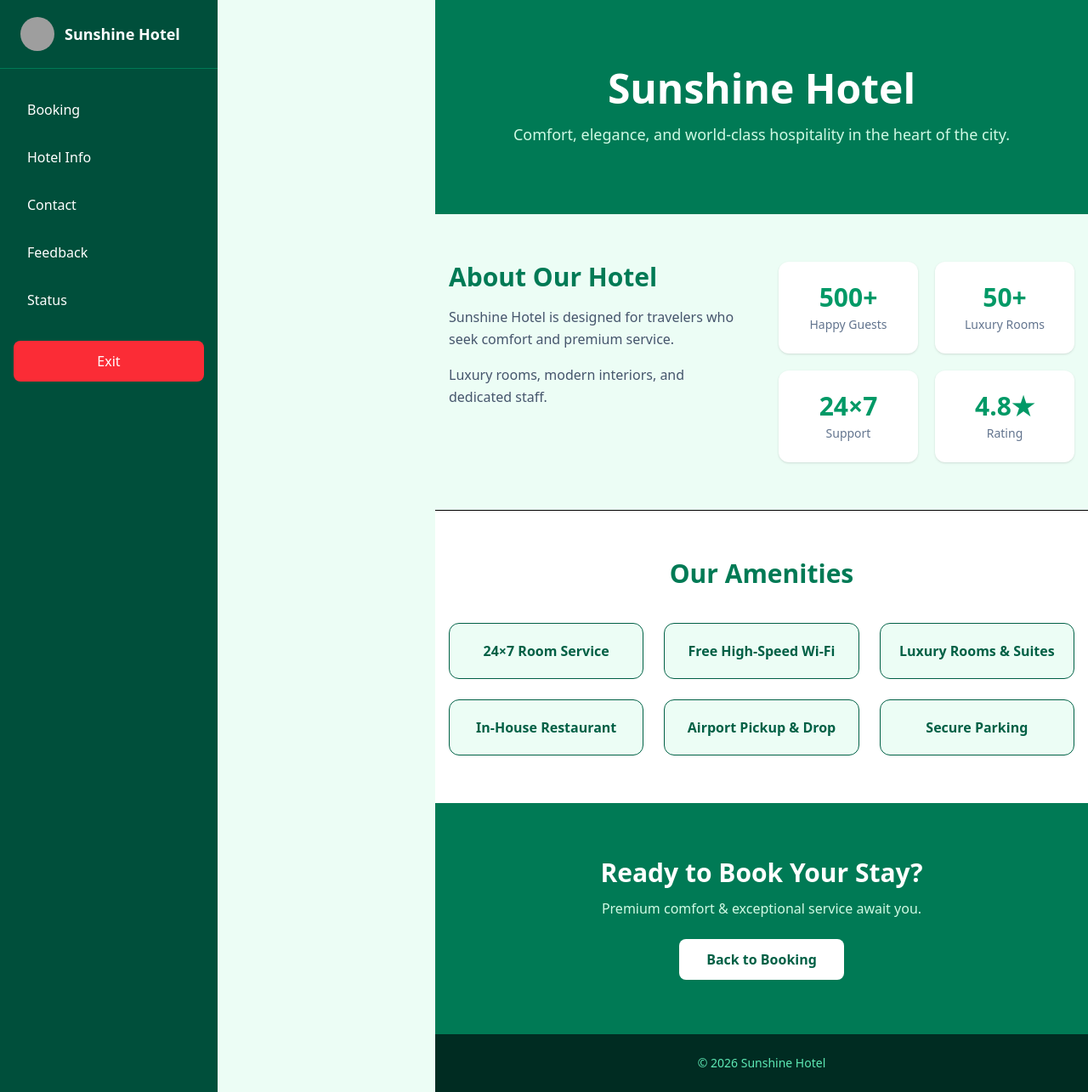
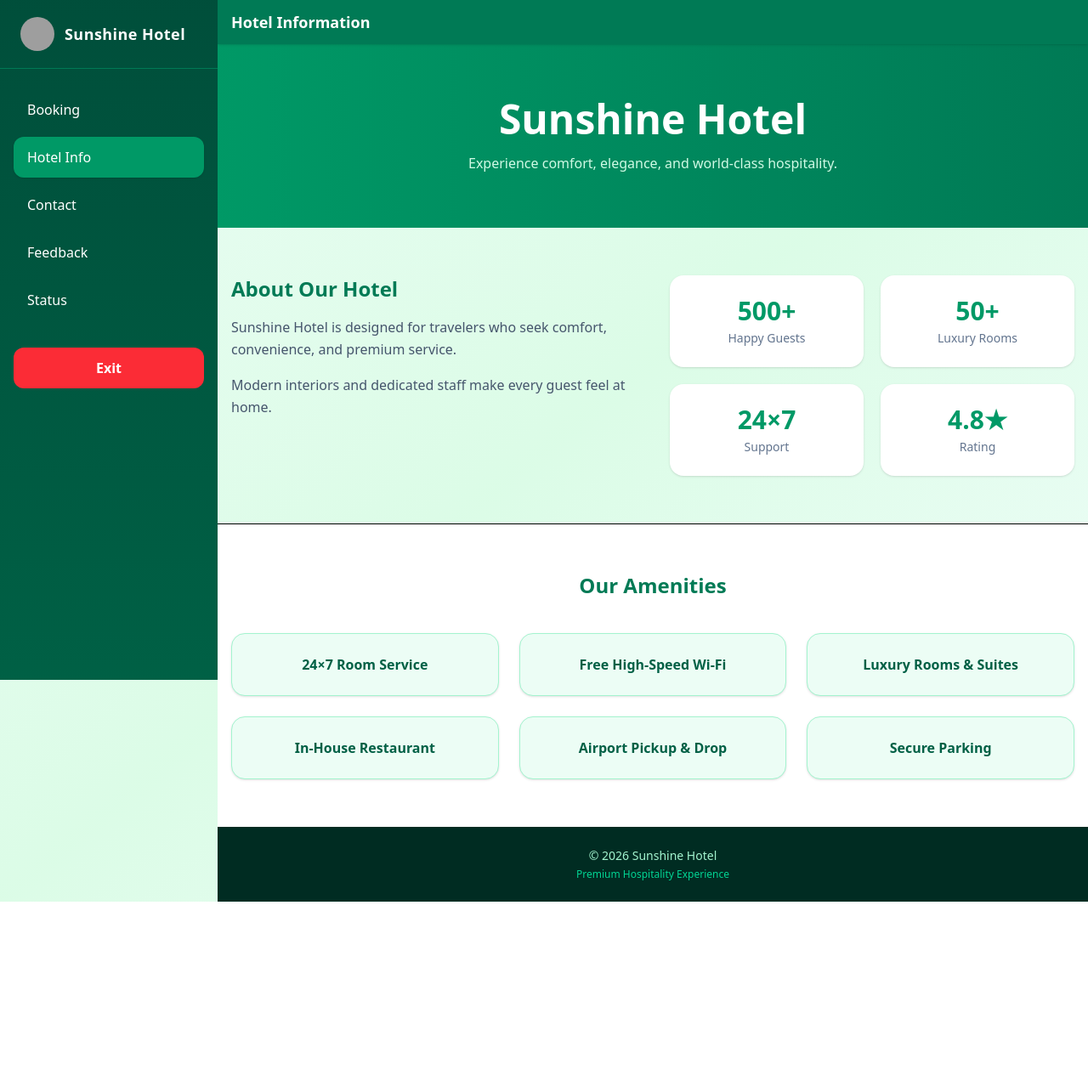
Before and after one commit to Aditya-osa/hotel-frontend, a React (Vite) app: page /hotel-info in a window 1280 px wide. Shown: the whole page at 85% size. After the commit the page ends 1061 px from the top, so only its background shows below. Built offline with nearby package versions, Linux system fonts and the light colour scheme; no server answers; grey boxes are pictures that could not be loaded.

Commit message:
Your commit message

```diff
--- a/src/HotelInfo.jsx
+++ b/src/HotelInfo.jsx
@@ -1,9 +1,10 @@
-import { useNavigate } from "react-router-dom";
+import { useNavigate, useLocation } from "react-router-dom";
 import { useState } from "react";
 import { Menu, X } from "lucide-react";
 
 export default function HotelInfo() {
   const navigate = useNavigate();
+  const location = useLocation();
   const [open, setOpen] = useState(false);
 
   const menuItems = [
@@ -15,31 +16,37 @@ export default function HotelInfo() {
   ];
 
   return (
-    <div className="flex min-h-screen bg-emerald-50 overflow-x-hidden">
+    <div className="flex min-h-screen bg-gradient-to-br from-emerald-50 via-green-100 to-teal-50">
 
       {/* ================= SIDEBAR ================= */}
       <aside
-        className={`fixed inset-y-0 left-0 z-40 w-64 bg-emerald-900 text-white
-        transform ${open ? "translate-x-0" : "-translate-x-full"}
-        transition-transform duration-300 lg:translate-x-0 lg:static`}
+        className={`fixed inset-y-0 left-0 z-40 w-64
+        bg-gradient-to-b from-emerald-900 to-emerald-800 text-white
+        transform transition-transform duration-300
+        ${open ? "translate-x-0" : "-translate-x-full"}
+        lg:translate-x-0`}
       >
+        {/* Logo */}
         <div className="flex items-center gap-3 px-6 py-5 border-b border-emerald-700">
           <img
             src="https://images.unsplash.com/photo-1560347876-aeef00ee58a1?auto=format&fit=crop&w=50&q=50"
+            alt="logo"
             className="w-10 h-10 rounded-full"
-            alt="logo"
           />
-          <h2 className="text-lg font-semibold">Sunshine Hotel</h2>
+          <h2 className="text-lg font-bold tracking-wide">
+            Sunshine Hotel
+          </h2>
 
-          {/* Close Button (Mobile) */}
+          {/* Close button (mobile) */}
           <button
             onClick={() => setOpen(false)}
             className="ml-auto lg:hidden"
           >
-            <X />
+            <X size={22} />
           </button>
         </div>
 
+        {/* Menu */}
         <nav className="px-4 py-6 space-y-2">
           {menuItems.map((item, i) => (
             <button
@@ -48,7 +55,12 @@ export default function HotelInfo() {
                 navigate(item.path);
                 setOpen(false);
               }}
-              className="w-full text-left px-4 py-3 rounded-lg hover:bg-emerald-700 transition"
+              className={`w-full text-left px-4 py-3 rounded-xl transition
+                ${
+                  location.pathname === item.path
+                    ? "bg-emerald-600 shadow"
+                    : "hover:bg-emerald-700"
+                }`}
             >
               {item.label}
             </button>
@@ -56,58 +68,64 @@ export default function HotelInfo() {
 
           <button
             onClick={() => navigate("/")}
-            className="w-full mt-4 bg-red-500 hover:bg-red-600 px-4 py-3 rounded-lg"
+            className="w-full mt-6 bg-red-500 hover:bg-red-600 px-4 py-3 rounded-xl font-semibold"
           >
             Exit
           </button>
         </nav>
       </aside>
 
-      {/* Overlay */}
+      {/* ================= OVERLAY (MOBILE) ================= */}
       {open && (
         <div
+          className="fixed inset-0 bg-black/40 z-30 lg:hidden"
           onClick={() => setOpen(false)}
-          className="fixed inset-0 bg-black/40 z-30 lg:hidden"
         />
       )}
 
       {/* ================= MAIN ================= */}
-      <div className="flex-1 lg:ml-64">
+      <div className="flex-1 lg:ml-64 flex flex-col">
 
-        {/* Mobile Header */}
-        <header className="lg:hidden sticky top-0 z-20 bg-emerald-700 text-white">
+        {/* ================= HEADER ================= */}
+        <header className="sticky top-0 z-20 bg-emerald-700 text-white shadow">
           <div className="flex items-center justify-between px-4 py-3">
-            <button onClick={() => setOpen(true)}>
+            <button
+              className="lg:hidden"
+              onClick={() => setOpen(true)}
+            >
               <Menu size={26} />
             </button>
-            <h1 className="font-bold">Sunshine Hotel</h1>
+            <h1 className="font-bold text-lg">
+              Hotel Information
+            </h1>
           </div>
         </header>
 
         {/* ================= CONTENT ================= */}
-        <main className="w-full">
+        <main className="flex-1">
 
           {/* HERO */}
-          <section className="bg-emerald-700 text-white text-center px-4 py-14 sm:py-20">
+          <section className="bg-gradient-to-r from-emerald-600 to-emerald-700 text-white py-16 text-center">
             <h1 className="text-3xl sm:text-5xl font-extrabold mb-4">
               Sunshine Hotel
             </h1>
-            <p className="max-w-2xl mx-auto text-emerald-100 text-sm sm:text-lg">
-              Comfort, elegance, and world-class hospitality in the heart of the city.
+            <p className="text-emerald-100 max-w-2xl mx-auto">
+              Experience comfort, elegance, and world-class hospitality.
             </p>
           </section>
 
           {/* ABOUT */}
           <section className="max-w-6xl mx-auto px-4 py-14 grid md:grid-cols-2 gap-10">
             <div>
-              <h2 className="text-2xl sm:text-3xl font-bold text-emerald-700 mb-4">
+              <h2 className="text-2xl font-bold text-emerald-700 mb-4">
                 About Our Hotel
               </h2>
               <p className="text-slate-600 mb-4 leading-relaxed">
-                Sunshine Hotel is designed for travelers who seek comfort and premium service.
+                Sunshine Hotel is designed for travelers who seek comfort,
+                convenience, and premium service.
               </p>
               <p className="text-slate-600 leading-relaxed">
-                Luxury rooms, modern interiors, and dedicated staff.
+                Modern interiors and dedicated staff make every guest feel at home.
               </p>
             </div>
 
@@ -117,10 +135,10 @@ export default function HotelInfo() {
                 { title: "50+", label: "Luxury Rooms" },
                 { title: "24×7", label: "Support" },
                 { title: "4.8★", label: "Rating" },
-              ].map((item, index) => (
+              ].map((item, i) => (
                 <div
-                  key={index}
-                  className="bg-white p-6 rounded-xl shadow text-center"
+                  key={i}
+                  className="bg-white p-6 rounded-2xl shadow text-center"
                 >
                   <h3 className="text-3xl font-bold text-emerald-600">
                     {item.title}
@@ -136,7 +154,7 @@ export default function HotelInfo() {
           {/* AMENITIES */}
           <section className="bg-white py-14 border-t">
             <div className="max-w-6xl mx-auto px-4">
-              <h2 className="text-2xl sm:text-3xl font-bold text-emerald-700 text-center mb-10">
+              <h2 className="text-2xl font-bold text-emerald-700 text-center mb-10">
                 Our Amenities
               </h2>
 
@@ -148,37 +166,24 @@ export default function HotelInfo() {
                   "In-House Restaurant",
                   "Airport Pickup & Drop",
                   "Secure Parking",
-                ].map((amenity, index) => (
+                ].map((a, i) => (
                   <div
-                    key={index}
-                    className="bg-emerald-50 border p-5 rounded-xl text-center font-semibold text-emerald-800"
+                    key={i}
+                    className="bg-emerald-50 border border-emerald-200 p-6 rounded-2xl text-center font-semibold text-emerald-800 shadow-sm"
                   >
-                    {amenity}
+                    {a}
                   </div>
                 ))}
               </div>
             </div>
           </section>
 
-          {/* CTA */}
-          <section className="py-16 text-center bg-emerald-700 text-white">
-            <h2 className="text-2xl sm:text-3xl font-bold mb-3">
-              Ready to Book Your Stay?
-            </h2>
-            <p className="text-emerald-100 mb-6">
-              Premium comfort & exceptional service await you.
+          {/* FOOTER */}
+          <footer className="bg-emerald-950 text-emerald-200 py-6 text-center">
+            <p className="text-sm">© 2026 Sunshine Hotel</p>
+            <p className="text-xs text-emerald-400 mt-1">
+              Premium Hospitality Experience
             </p>
-            <button
-              onClick={() => window.history.back()}
-              className="bg-white text-emerald-800 px-8 py-3 rounded-lg font-bold"
-            >
-              Back to Booking
-            </button>
-          </section>
-
-          {/* FOOTER */}
-          <footer className="bg-emerald-950 text-emerald-300 py-6 text-center">
-            <p className="text-sm">© 2026 Sunshine Hotel</p>
           </footer>
 
         </main>
```
